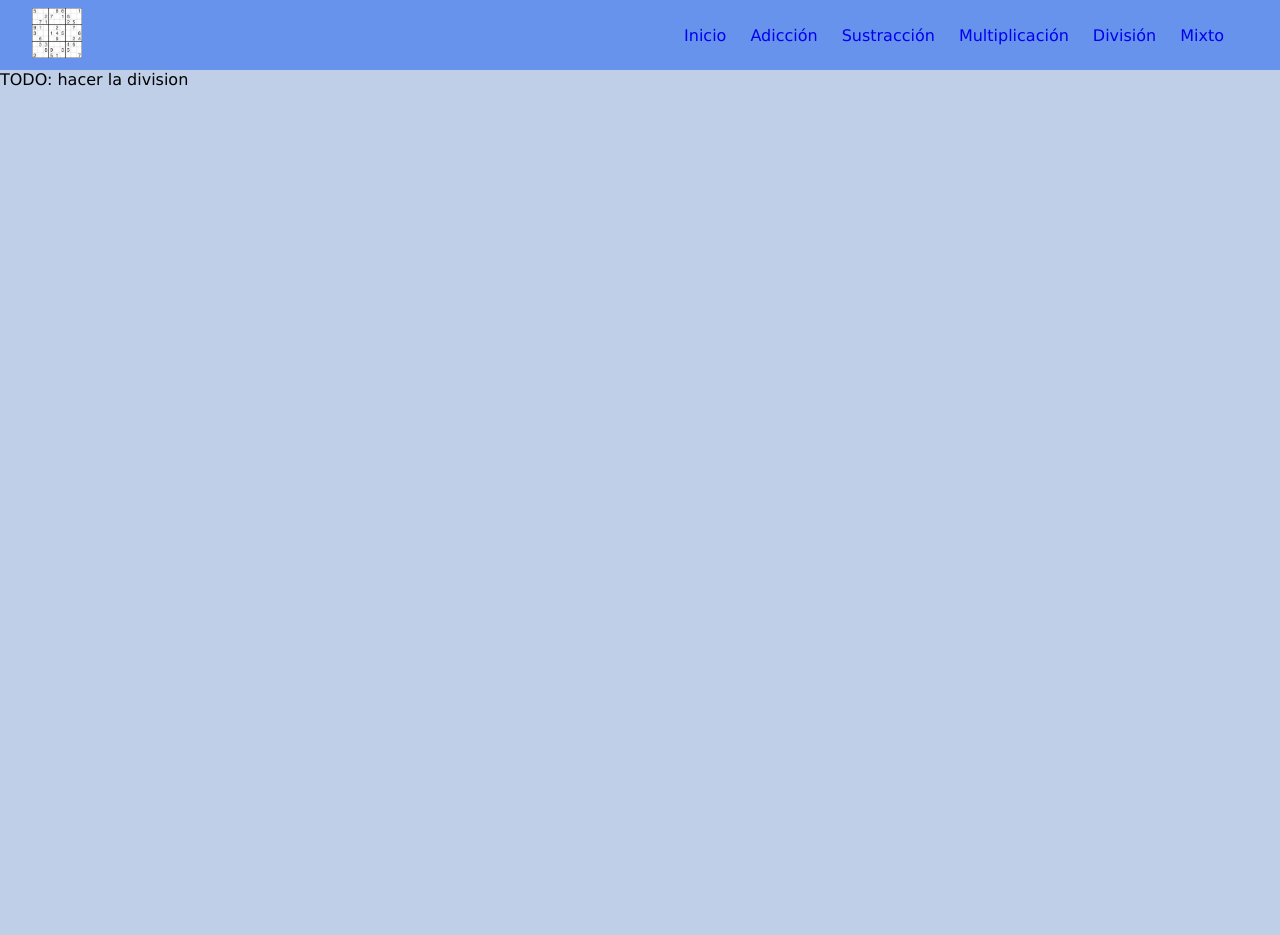
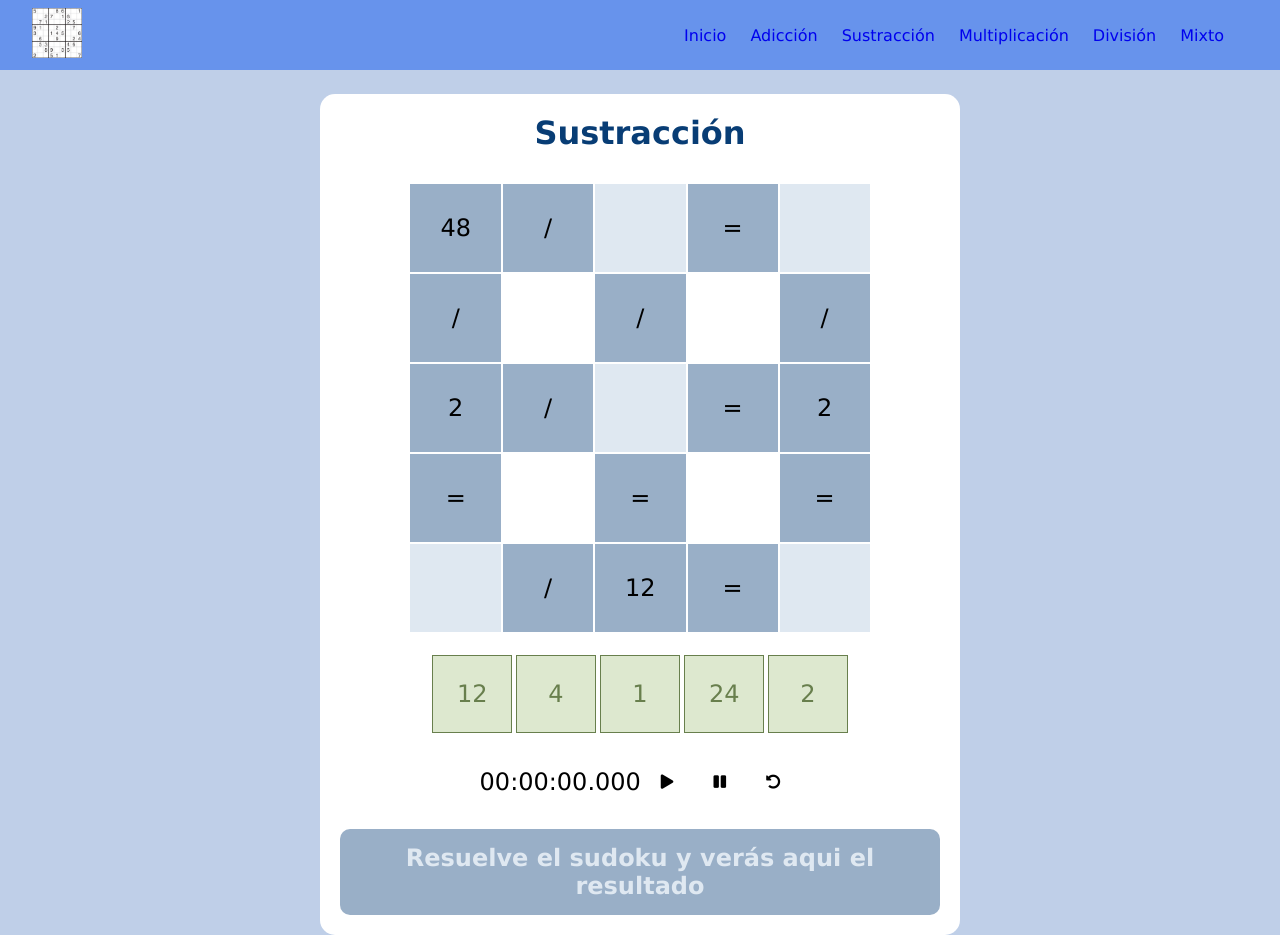
Before and after one commit to takarushi/sudoku, a PHP site: page /division.php in a window 1280 px wide. Before the commit the page ends 86 px from the top, so only its background shows below. Run offline with PHP 8.4, Linux system fonts and the light colour scheme.

Commit message:
actualiza archivos
division listo, arma bases de mixto

```diff
--- /dev/null
+++ b/division.js
@@ -0,0 +1,25 @@
+let fix = ["","","","",""];
+function allowDrop(ev)
+{
+    ev.preventDefault();
+}
+function drag(ev)
+{
+    ev.dataTransfer.setData("text", ev.target.id);
+}
+function drop(ev)
+{
+    if(fix[parseInt(ev.target.id)] == "")
+    {
+        var data = ev.dataTransfer.getData("text");
+        fix[parseInt(ev.target.id)] = data;
+        ev.target.appendChild(document.getElementById(data));
+    }
+if(fix[0] != "" && fix[1] != "" && fix[2] != "" && fix[3] != "" && fix[4] != "")
+if(fix[0] == "a" && fix[1] == "b" && fix[2] == "c" && fix[3] == "d" && fix[4] == "e")
+{
+    document.querySelector("h2").innerHTML = "Excelente";
+}else{
+    document.querySelector("h2").innerHTML = "Que mal, intentelo nuevamente";
+}
+}
--- a/division.php
+++ b/division.php
@@ -7,12 +7,82 @@
     <meta http-equiv="X-UA-Compatible" content="IE=edge">
     <meta name="viewport" content="width=device-width, initial-scale=1.0">
     <title>Sudoku Matemático</title>
-    <link rel="stylesheet" href="css/estilo_header.css">
+    <link rel="stylesheet" href="estilo_suma.css">
+    <link rel="stylesheet" href="https://cdnjs.cloudflare.com/ajax/libs/font-awesome/5.15.3/css/all.min.css">
 </head>
 <header>
 <?php include "header.php"; ?>
 </header>
 <body>
-    <p>TODO: hacer la division</p>
+<br>
+    <div class="container">
+    <h1>Sustracción</h1>
+    <table>
+        <tr>
+            <td class="contiene">48</td>
+            <td class="contiene">/</td>
+            <td class="no-contiene" id="0" ondrop="drop(event)" ondragover="allowDrop(event)"></td>
+            <td class="contiene">=</td>
+            <td class="no-contiene" id="1" ondrop="drop(event)" ondragover="allowDrop(event)"></td>
+        </tr>
+        <tr>
+            <td class="contiene">/</td>
+            <td></td>
+            <td class="contiene">/</td>
+            <td></td>
+            <td class="contiene">/</td>
+        </tr>
+        <tr>
+            <td class="contiene">2</td>
+            <td class="contiene">/</td>
+            <td class="no-contiene" id="2" ondrop="drop(event)" ondragover="allowDrop(event)"></td>
+            <td class="contiene">=</td>
+            <td class="contiene">2</td>
+        </tr>
+        <tr>
+            <td class="contiene">=</td>
+            <td></td>
+            <td class="contiene">=</td>
+            <td></td>
+            <td class="contiene">=</td>
+        </tr>
+        <tr>
+            <td class="no-contiene" id="3" ondrop="drop(event)" ondragover="allowDrop(event)"></td>
+            <td class="contiene">/</td>
+            <td class="contiene">12</td>
+            <td class="contiene">=</td>
+            <td class="no-contiene" id="4" ondrop="drop(event)" ondragover="allowDrop(event)"></td>
+        </tr>
+    </table>
+    <br>
+        <div class="container-alternatives">
+            <div class="box" draggable="true" ondragstart="drag(event)" id="a">12</div>
+            <div class="box" draggable="true" ondragstart="drag(event)" id="b">4</div>
+            <div class="box" draggable="true" ondragstart="drag(event)" id="c">1</div>
+            <div class="box" draggable="true" ondragstart="drag(event)" id="d">24</div>
+            <div class="box" draggable="true" ondragstart="drag(event)" id="e">2</div>
+    </div>
+    <br>
+    <div class="frame">
+        <div class="time" id="time">00:00:00.000</div>
+        <div class="button-container">
+            <div class="btn" onclick="start()">
+            <i class="fas fa-play"></i>
+            </div>
+            <div class="btn" onclick="pause()">
+            <i class="fas fa-pause"></i>
+            </div>
+            <div class="btn" onclick="restart()">
+            <i class="fas fa-undo-alt"></i>
+            </div>
+        </div>
+    </div>
+    <br>
+    <div class="resultado">
+    <h2>Resuelve el sudoku y verás aqui el resultado</h2>
+    </div>
+</div>
+<script src="division.js"></script>
+<script src="time.js"></script>
 </body>
 </html>
```
Also changed, not shown: estilo_multi.css (added, +83 -0 lines), mixta.php (+44 -11 lines), restar.js (added, +25 -0 lines), estilo_divide.css (added), estilo_resta.css (added), mixta.css (added), mixta.js (added).
